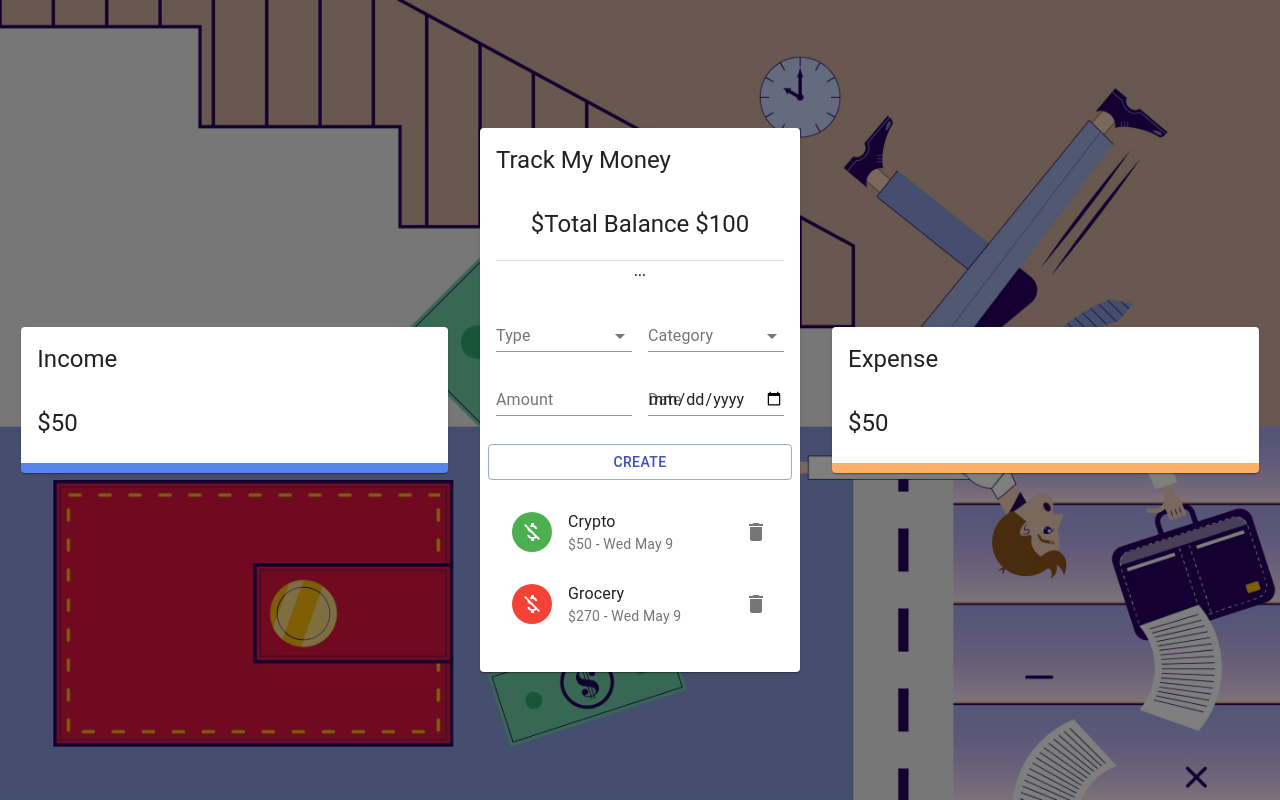
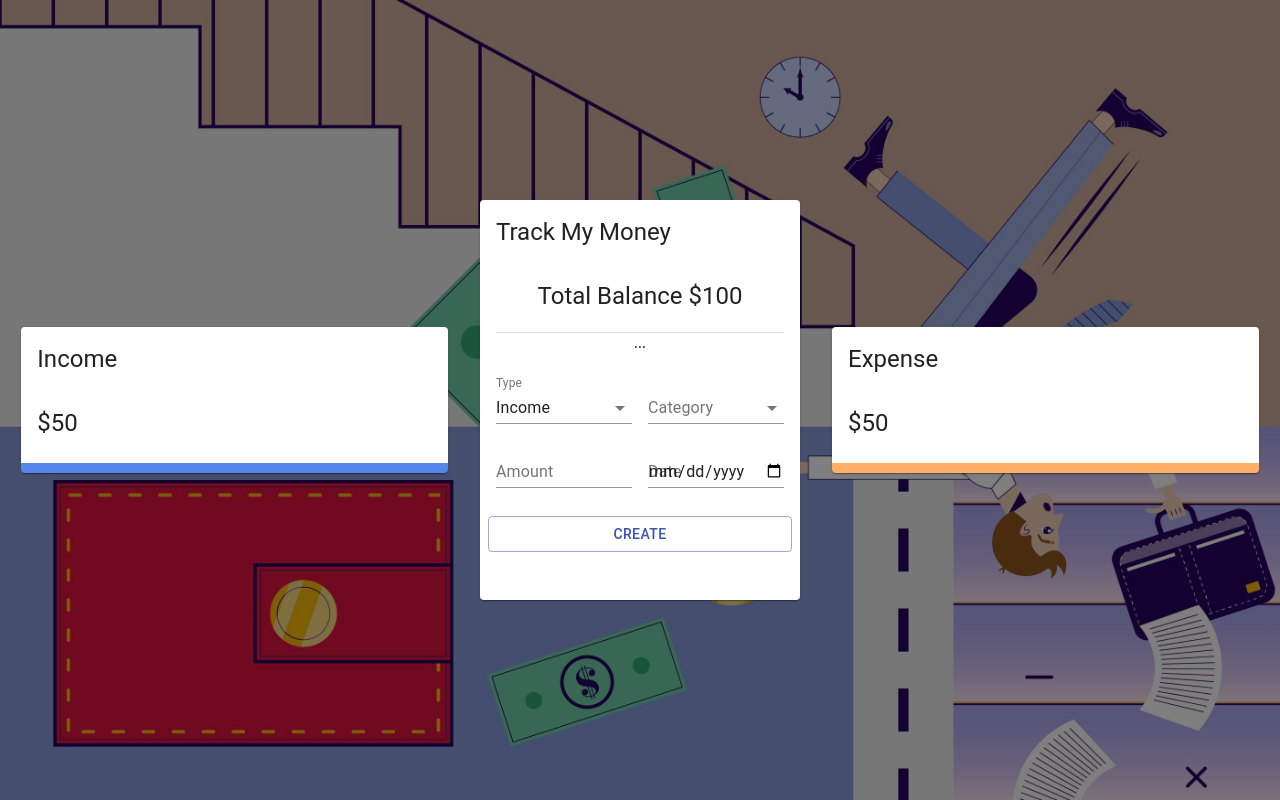
Before and after one commit to josh-umahi/TrackMyMoney, a React (Create React App) app in the folder web_app/: page / in a window 1280 px wide. Built offline with nearby package versions, Linux system fonts and the light colour scheme.

Commit message:
Implemented create transactions

```diff
--- a/web_app/src/components/Form/Form.jsx
+++ b/web_app/src/components/Form/Form.jsx
@@ -1,4 +1,4 @@
-import React from "react";
+import React, { useContext, useState } from "react";
 import {
   TextField,
   Typography,
@@ -9,11 +9,33 @@
   Select,
   MenuItem,
 } from "@material-ui/core";
+import { v4 as uuidv4 } from "uuid";
 
 import useStyles from "./styles";
+import { ExpenseTrackerContext } from "../../context/context";
+
+const initialState = {
+  amount: "",
+  category: "",
+  type: "Income",
+  date: new Date(),
+};
 
 const Form = () => {
   const classes = useStyles();
+  const { addTransaction } = useContext(ExpenseTrackerContext);
+  const [formData, setFormData] = useState(initialState);
+
+  const createTransaction = () => {
+    const transaction = {
+      ...formData,
+      amount: Number(formData.amount),
+      id: uuidv4(),
+    };
+
+    addTransaction(transaction);
+    setFormData(initialState);
+  };
 
   return (
     <Grid container spacing={2}>
@@ -25,7 +47,10 @@
       <Grid item xs={6}>
         <FormControl fullWidth>
           <InputLabel>Type</InputLabel>
-          <Select>
+          <Select
+            value={formData.type}
+            onChange={(e) => setFormData({ ...formData, type: e.target.value })}
+          >
             <MenuItem value="Income">Income</MenuItem>
             <MenuItem value="Expense">Expense</MenuItem>
           </Select>
@@ -34,7 +59,13 @@
       <Grid item xs={6}>
         <FormControl fullWidth>
           <InputLabel>Category</InputLabel>
-          <Select>
+          <Select
+            value={formData.category}
+            onChange={(e) =>
+              setFormData({ ...formData, category: e.target.value })
+            }
+          >
+            {" "}
             <MenuItem value="business">Business</MenuItem>
             <MenuItem value="salary">Salary</MenuItem>
           </Select>
@@ -42,16 +73,29 @@
       </Grid>
 
       <Grid item xs={6}>
-        <TextField type="number" label="Amount" fullWidth />
+        <TextField
+          type="number"
+          label="Amount"
+          fullWidth
+          value={formData.amount}
+          onChange={(e) => setFormData({ ...formData, amount: e.target.value })}
+        />
       </Grid>
       <Grid item xs={6}>
-        <TextField type="date" label="Date" fullWidth />
+        <TextField
+          type="date"
+          label="Date"
+          fullWidth
+          value={formData.date}
+          onChange={(e) => setFormData({ ...formData, date: e.target.value })}
+        />
       </Grid>
       <Button
         className={classes.button}
         variant="outlined"
         color="primary"
         fullWidth
+        onClick={createTransaction}
       >
         Create
       </Button>
--- a/web_app/src/components/List/List.jsx
+++ b/web_app/src/components/List/List.jsx
@@ -16,24 +16,7 @@
 
 const List = () => {
   const classes = useStyles();
-  const { deleteTransaction } = useContext(ExpenseTrackerContext);
-
-  const transactions = [
-    {
-      id: 1,
-      type: "Income",
-      category: "Crypto",
-      amount: 50,
-      date: "Wed May 9",
-    },
-    {
-      id: 2,
-      type: "Expense",
-      category: "Grocery",
-      amount: 270,
-      date: "Wed May 9",
-    },
-  ];
+  const { deleteTransaction, transactions } = useContext(ExpenseTrackerContext);
 
   return (
     <MUIList dense={false} className={classes.list}>
--- a/web_app/src/components/Main/Main.jsx
+++ b/web_app/src/components/Main/Main.jsx
@@ -20,7 +20,7 @@
       <CardHeader title="Track My Money" />
       <CardContent>
         <Typography align="center" variant="h5">
-          $Total Balance $100
+          Total Balance $100
         </Typography>
         <Typography
           variant="subtitle1"
--- a/web_app/src/context/context.js
+++ b/web_app/src/context/context.js
@@ -20,6 +20,7 @@
         <ExpenseTrackerContext.Provider value={{
             deleteTransaction,
             addTransaction,
+            transactions,
         }}
         >
             {children}
```
Also changed, not shown: 2 other files (tests, documents, lock files or other folders).
